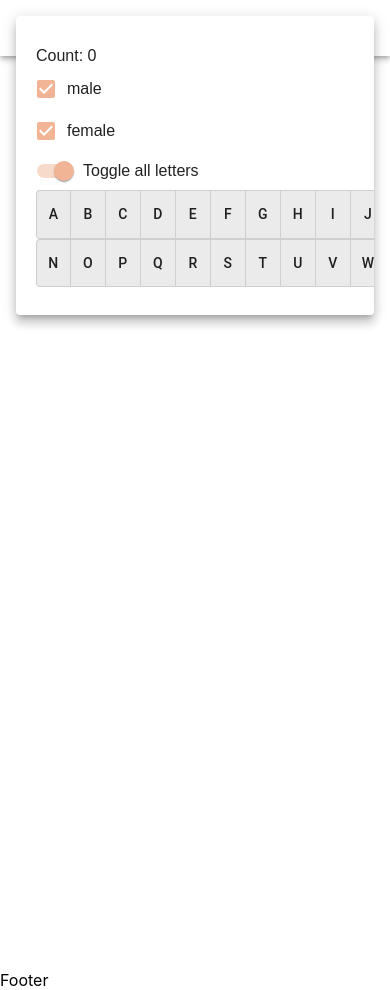
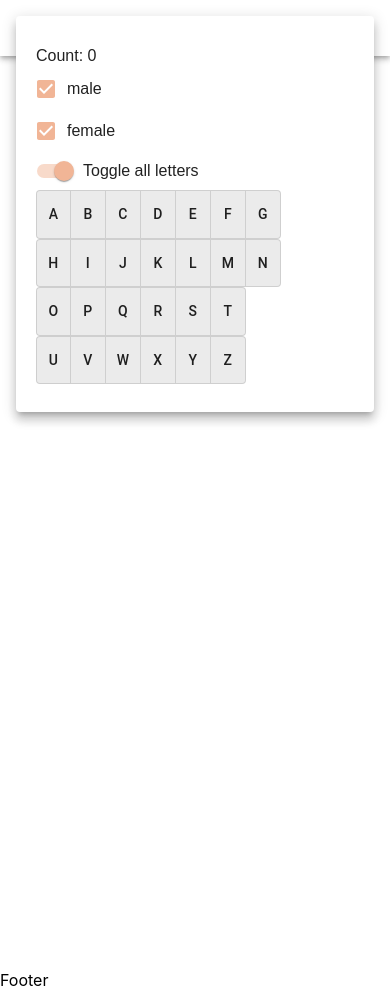
Before and after one commit to kmgrassi/addressbook, a React (Create React App) app: page /1 in a window 390 px wide. Both pictures are taken after a click on the button 350 px from the left and 28 px from the top of the page. Built offline with nearby package versions, Linux system fonts and the light colour scheme; no server answers.

Commit message:
kg-feature-fixed alphabet overflow on small screens

```diff
--- /dev/null
+++ b/src/components/appBar/AlphabetButtons.tsx
@@ -0,0 +1,54 @@
+import { Grid, Hidden, makeStyles } from "@material-ui/core";
+import { ToggleButton, ToggleButtonGroup } from "@mui/material";
+import React from "react";
+import { useAddressBookData } from "../../context/AddressBookDataContext";
+import { alphabet } from "../../utils/constants/alphabet";
+
+const useStyles = makeStyles((theme) => ({
+  root: {
+    maxWidth: 400,
+    padding: 20
+  },
+  letterButtons: {
+    width: 35
+  }
+}));
+
+function ButtonGroup({ slice }) {
+  const classes = useStyles();
+  const { alphabeticalFilter, setAlphaFilter } = useAddressBookData();
+  return (
+    <Grid item xs={12}>
+      <ToggleButtonGroup
+        value={alphabeticalFilter}
+        onChange={(e, values) => setAlphaFilter(values)}
+      >
+        {slice &&
+          slice.map((letter) => {
+            return (
+              <ToggleButton value={letter} className={classes.letterButtons}>
+                {letter}
+              </ToggleButton>
+            );
+          })}
+      </ToggleButtonGroup>
+    </Grid>
+  );
+}
+
+export function AlphabetButtons() {
+  return (
+    <Grid>
+      <Hidden only="xs">
+        <ButtonGroup slice={alphabet.slice(0, 13)} />
+        <ButtonGroup slice={alphabet.slice(13, 26)} />
+      </Hidden>
+      <Hidden smUp>
+        <ButtonGroup slice={alphabet.slice(0, 7)} />
+        <ButtonGroup slice={alphabet.slice(7, 14)} />
+        <ButtonGroup slice={alphabet.slice(14, 20)} />
+        <ButtonGroup slice={alphabet.slice(20, 26)} />
+      </Hidden>
+    </Grid>
+  );
+}
--- a/src/components/appBar/Filters.tsx
+++ b/src/components/appBar/Filters.tsx
@@ -10,9 +10,8 @@ import {
 import { ToggleButton, ToggleButtonGroup } from "@mui/material";
 import React from "react";
 import { useAddressBookData } from "../../context/AddressBookDataContext";
-import { aThroughM, nThroughZ } from "../../utils/constants/alphabet";
-
-const alphabet = aThroughM.concat(nThroughZ);
+import { alphabet } from "../../utils/constants/alphabet";
+import { AlphabetButtons } from "./AlphabetButtons";
 
 const useStyles = makeStyles((theme) => ({
   root: {
@@ -24,12 +23,11 @@ const useStyles = makeStyles((theme) => ({
   }
 }));
 
-export function Filters(props) {
+export function Filters() {
   const classes = useStyles();
   const {
     genderFilter,
     setGenderFilter,
-    alphabeticalFilter,
     setAlphaFilter,
     allLetters,
     contactList
@@ -92,32 +90,8 @@ export function Filters(props) {
             label="Toggle all letters"
           />
         </FormGroup>
+        <AlphabetButtons />
       </Grid>
-
-      <ToggleButtonGroup
-        value={alphabeticalFilter}
-        onChange={(e, values) => setAlphaFilter(values)}
-      >
-        {aThroughM.map((letter) => {
-          return (
-            <ToggleButton value={letter} className={classes.letterButtons}>
-              {letter}
-            </ToggleButton>
-          );
-        })}
-      </ToggleButtonGroup>
-      <ToggleButtonGroup
-        value={alphabeticalFilter}
-        onChange={(e, values) => setAlphaFilter(values)}
-      >
-        {nThroughZ.map((letter) => {
-          return (
-            <ToggleButton value={letter} className={classes.letterButtons}>
-              {letter}
-            </ToggleButton>
-          );
-        })}
-      </ToggleButtonGroup>
     </Grid>
   );
 }
--- a/src/context/AddressBookDataContext.tsx
+++ b/src/context/AddressBookDataContext.tsx
@@ -2,14 +2,13 @@ import * as React from "react";
 import { createContext, useContext, useEffect, useState } from "react";
 
 import { Contact } from "../types";
-import { aThroughM, nThroughZ } from "../utils/constants/alphabet";
+import { alphabet } from "../utils/constants/alphabet";
 import { applyFilters } from "../utils/helpers/filter.helpers";
 import {
   getLocalStorageListAndSort,
   sortAlphabetical
 } from "../utils/helpers/object.helpers";
 import { useGetRandomUserData } from "./useGetRandomData";
-const alphabet = aThroughM.concat(nThroughZ);
 
 export const AddressBookDataWrapper = (props) => {
   const initialState = getLocalStorageListAndSort();
--- a/src/utils/constants/alphabet.ts
+++ b/src/utils/constants/alphabet.ts
@@ -1,4 +1,4 @@
-export const aThroughM = [
+export const alphabet = [
   "A",
   "B",
   "C",
@@ -11,10 +11,7 @@ export const aThroughM = [
   "J",
   "K",
   "L",
-  "M"
-];
-
-export const nThroughZ = [
+  "M",
   "N",
   "O",
   "P",
```
